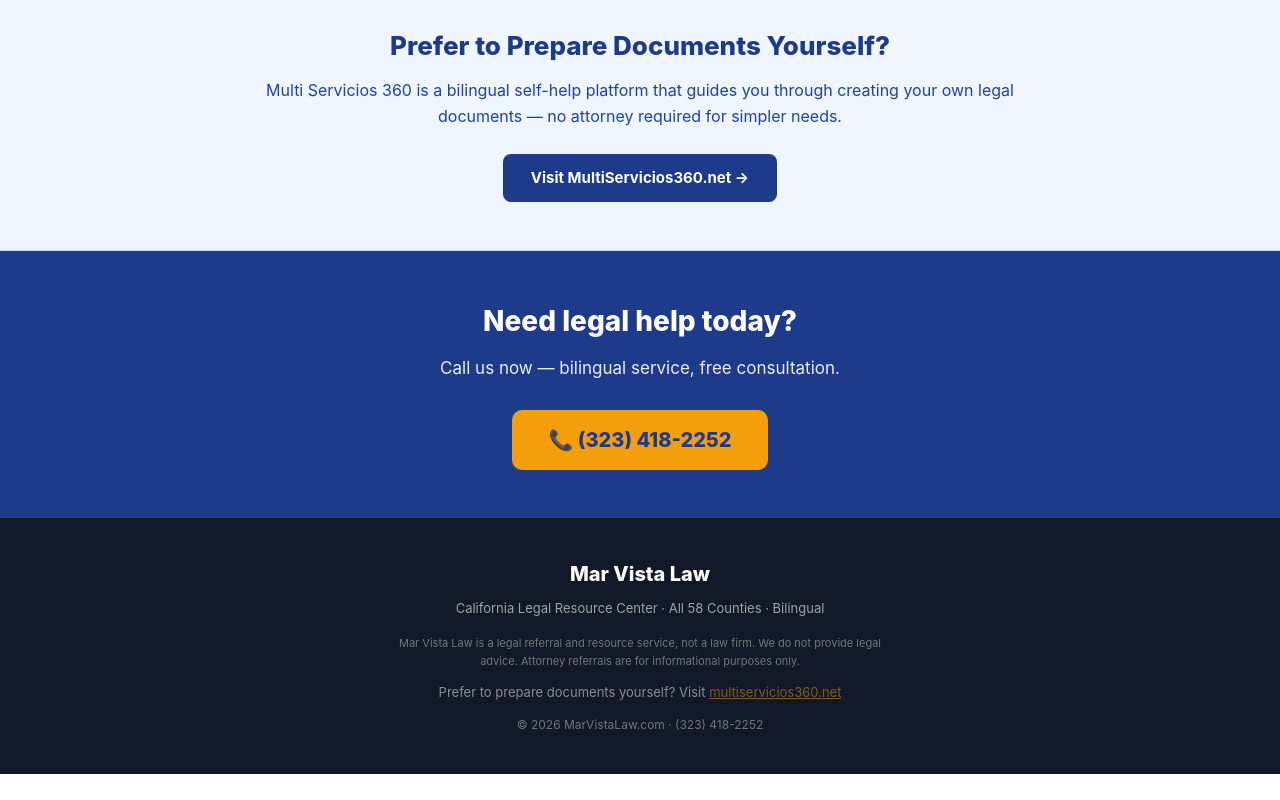
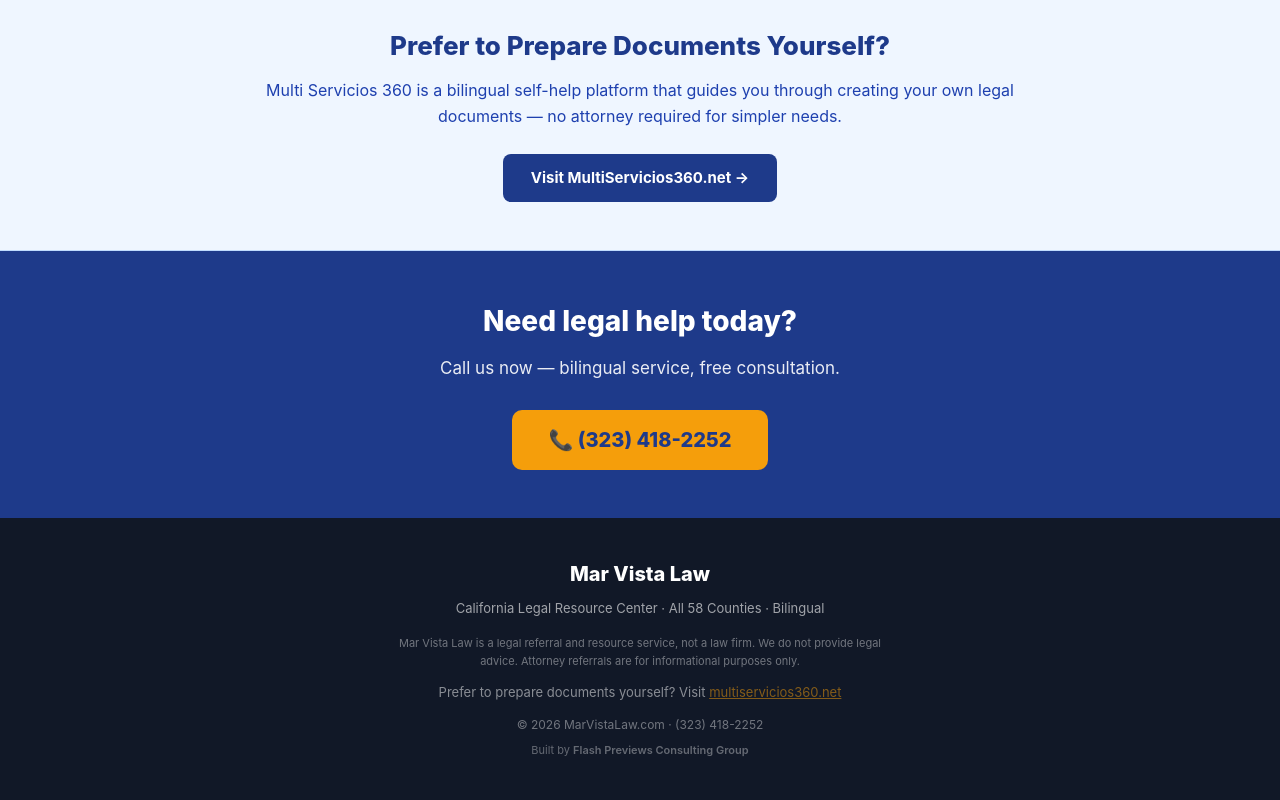
Before and after one commit to Ahorasi360/marvistalaw, a Next.js app: page / in a window 1280 px wide. Shown: the part 3078-3878 px from the top of the page. Before the commit the page ends 3852 px from the top, so only its background shows below. Built offline with nearby package versions, Linux system fonts and the light colour scheme.

Commit message:
feat: add Flash Previews Consulting Group footer credit

```diff
--- a/app/components/HomePageClient.js
+++ b/app/components/HomePageClient.js
@@ -193,6 +193,12 @@
             <a href="https://multiservicios360.net" style={{ color: '#F59E0B' }} target="_blank" rel="noopener">multiservicios360.net</a>
           </p>
           <p style={{ fontSize: '12px', opacity: 0.4, marginTop: '12px' }}>© {new Date().getFullYear()} MarVistaLaw.com · {PHONE}</p>
+          <p style={{ fontSize: '11px', opacity: 0.35, marginTop: '8px' }}>
+            Built by{' '}
+            <a href="https://flashpreviewsconsultinggroup.com" target="_blank" rel="noopener noreferrer" style={{ color: 'white', textDecoration: 'none', fontWeight: '600' }}>
+              Flash Previews Consulting Group
+            </a>
+          </p>
         </div>
       </footer>
     </>
```
